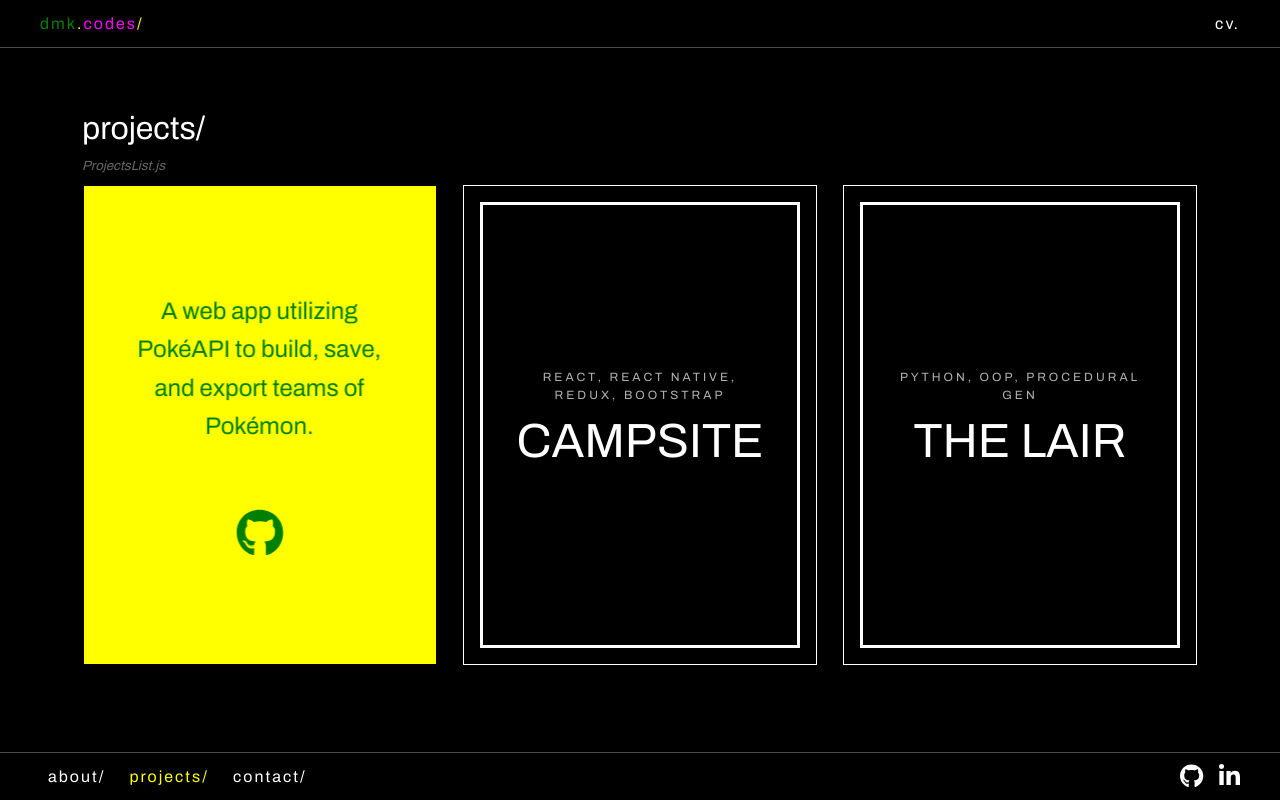
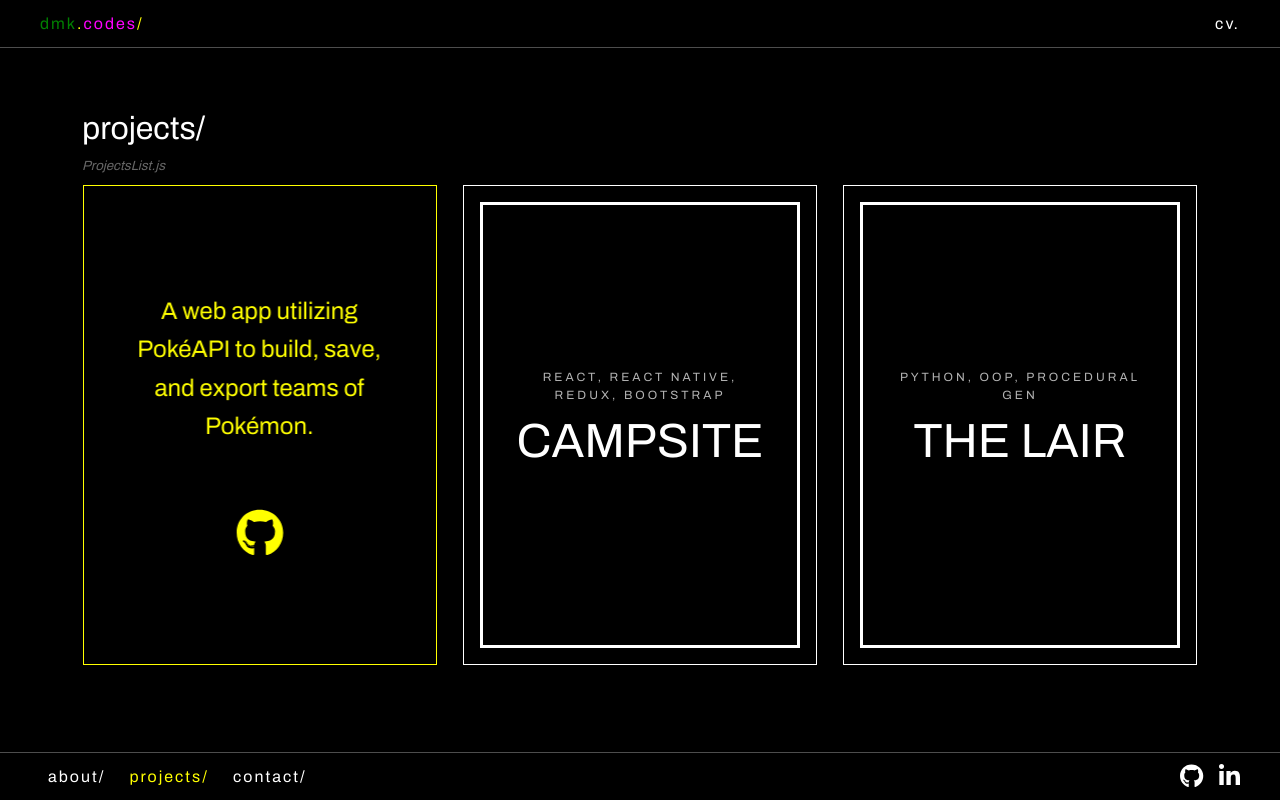
Before and after one commit to DMKCodes/portfolio-site, a React (Create React App) app: page /projects in a window 1280 px wide. In both pictures the pointer is over the element 260 px from the left and 425 px from the top of the page. Built offline with nearby package versions, Linux system fonts and the light colour scheme.

Commit message:
final style tweaks and build

```diff
--- a/package.json
+++ b/package.json
@@ -26,7 +26,7 @@
     "build": "react-scripts build",
     "test": "react-scripts test",
     "eject": "react-scripts eject",
-    "scss": "node-sass src/App.scss src/css/style.css"
+    "scss": "node-sass src/App.scss src/css/styles.css"
   },
   "eslintConfig": {
     "extends": [
--- a/src/App.js
+++ b/src/App.js
@@ -8,7 +8,7 @@ import AboutPage from './components/pages/about/AboutPage';
 import ProjectsPage from './components/pages/projects/ProjectsPage';
 import ContactPage from './components/pages/contact/ContactPage';
 import 'bootstrap/dist/css/bootstrap.min.css';
-import './css/style.css';
+import './css/styles.css';
 
 function App() {
     const [showHeader, setShowHeader] = useState(true);
--- a/src/components/pages/projects/project-card/project-card.scss
+++ b/src/components/pages/projects/project-card/project-card.scss
@@ -9,6 +9,7 @@
         transition: transform 3s;
         transform-style: preserve-3d;
     }
+
     .card-front,
     .card-back {
         position: absolute;
@@ -22,6 +23,7 @@
         display: grid;
         align-content: center;
     }
+
     .card-front {
         background: black;
         background-size: cover;
@@ -29,6 +31,7 @@
         border: 1px solid white;
         color: white;
     }
+
     .card-front::before {
         content: '';
         position: absolute;
@@ -39,6 +42,7 @@
         border: 3px solid currentColor;
         transform: var(--z-one);
     }
+
     .card-title {
         font-size: 3rem;
         transform: var(--z-three);
@@ -46,6 +50,7 @@
         text-transform: uppercase;
         padding-top: .2em;
     }
+
     .card-subtitle {
         transform: var(--z-two);
         text-transform: uppercase;
@@ -54,12 +59,14 @@
         font-weight: 700;
         opacity: .7;
     }
+
     .card-body {
         transform: var(--z-two);
         font-weight: 400;
         font-size: 1.5rem;
         line-height: 1.6;
     }
+
     .card-back {
         background: black;
         transform: rotateY(.5turn);
@@ -70,9 +77,11 @@
             padding: 0;
         }
     }
+
     a {
         text-decoration: none;
     }
+
     .card-icon {
         transform: var(--z-one);
         color: inherit;
@@ -84,15 +93,13 @@
 }
 
 .card:hover .card-front {
-    background: green;
     color: yellow;
-    border: 1px solid black;
+    border: 1px solid yellow;
 }
 
 .card:hover .card-back {
-    background: yellow;
-    color: green;
-    border: 1px solid black;
+    color: yellow;
+    border: 1px solid yellow;
 }
 
 @media (max-width: 576px) {
--- a/src/css/style.css
+++ b/src/css/styles.css
@@ -219,14 +219,12 @@
   transform: rotateY(0.5turn); }
 
 .card:hover .card-front {
-  background: green;
   color: yellow;
-  border: 1px solid black; }
+  border: 1px solid yellow; }
 
 .card:hover .card-back {
-  background: yellow;
-  color: green;
-  border: 1px solid black; }
+  color: yellow;
+  border: 1px solid yellow; }
 
 @media (max-width: 576px) {
   .card-title {
```
Also changed, not shown: 1 other file (tests, documents, lock files or other folders).
